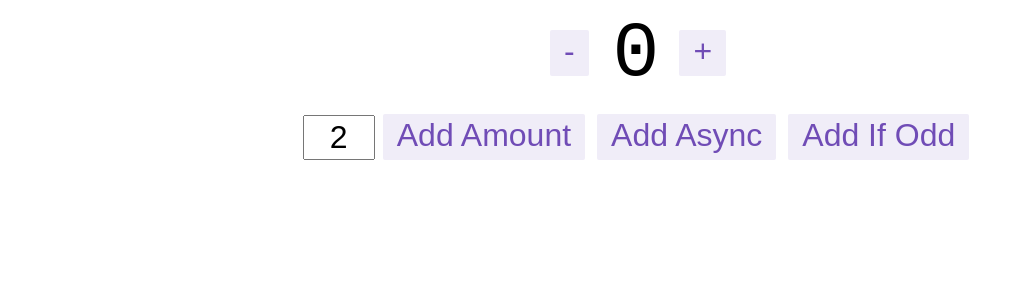
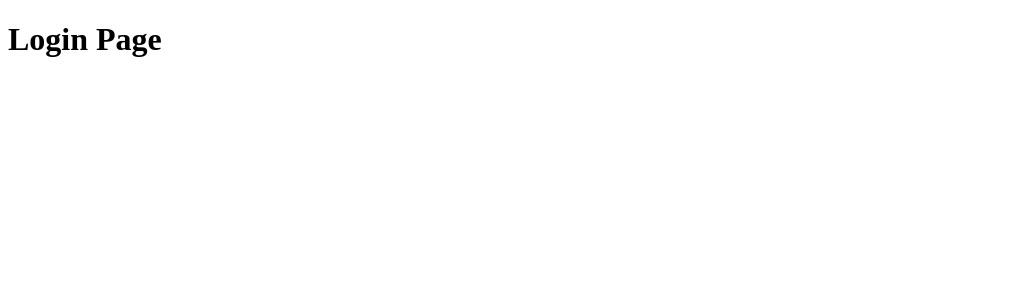
Before and after one commit to nguyendong2003/BookShop, a React (Vite) app: page /login in a window 1280 px wide. Shown: the top 300 px of the page, without its empty margins (0-1024 px from the left). Built offline with nearby package versions, Linux system fonts and the light colour scheme.

Commit message:
react router + layout + create project structure

```diff
--- a/src/App.jsx
+++ b/src/App.jsx
@@ -1,67 +1,57 @@
 import React, { useState } from 'react';
-import { useSelector, useDispatch } from 'react-redux';
 import {
-  decrement,
-  increment,
-  incrementByAmount,
-  incrementAsync,
-  incrementIfOdd,
-  selectCount,
-} from "./redux/counter/counterSlice";
-import styles from './styles/Counter.module.css';
+  createBrowserRouter,
+  RouterProvider,
+} from "react-router-dom";
+import BookPage from './pages/book';
+import ContactPage from './pages/contact';
+import LoginPage from './pages/login';
+import { Outlet } from "react-router-dom";
+import Header from './components/Header';
+import Footer from './components/Footer';
+import Home from './components/Home';
+
+
+const Layout = () => {
+  return (
+    <div className='layout-app'>
+      <Header />
+      <Outlet />
+      <Footer />
+    </div>
+  )
+}
 
 export default function App() {
-  const count = useSelector(selectCount);
-  const dispatch = useDispatch();
-  const [incrementAmount, setIncrementAmount] = useState('2');
+  const router = createBrowserRouter([
+    {
+      path: "/",
+      element: <Layout />,
+      errorElement: <div>404 not found</div>,
+      children: [
+        { index: true, element: <Home /> },
+        {
+          path: "contact",
+          element: <ContactPage />,
+        },
+        {
+          path: "book",
+          element: <BookPage />,
+        },
+      ],
+    },
 
-  const incrementValue = Number(incrementAmount) || 0;
+
+    {
+      path: "/login",
+      element: <LoginPage />,
+    },
+  ]);
+
 
   return (
-    <div>
-      <div className={styles.row}>
-        <button
-          className={styles.button}
-          aria-label="Decrement value"
-          onClick={() => dispatch(decrement())}
-        >
-          -
-        </button>
-        <span className={styles.value}>{count}</span>
-        <button
-          className={styles.button}
-          aria-label="Increment value"
-          onClick={() => dispatch(increment())}
-        >
-          +
-        </button>
-      </div>
-      <div className={styles.row}>
-        <input
-          className={styles.textbox}
-          aria-label="Set increment amount"
-          value={incrementAmount}
-          onChange={(e) => setIncrementAmount(e.target.value)}
-        />
-        <button
-          className={styles.button}
-          onClick={() => dispatch(incrementByAmount(incrementValue))}
-        >
-          Add Amount
-        </button>
-        <button
-          className={styles.asyncButton}
-          onClick={() => dispatch(incrementAsync(incrementValue))}
-        >
-          Add Async
-        </button>
-        <button
-          className={styles.button}
-          onClick={() => dispatch(incrementIfOdd(incrementValue))}
-        >
-          Add If Odd
-        </button>
-      </div>
-    </div>
-  );
+    <>
+      <RouterProvider router={router} />
+    </>
+  )
 }
--- /dev/null
+++ b/src/components/Footer/index.jsx
@@ -0,0 +1,9 @@
+const Footer = () => {
+    return (
+        <>
+            footer
+        </>
+    )
+}
+
+export default Footer;
--- /dev/null
+++ b/src/components/Header/index.jsx
@@ -0,0 +1,9 @@
+const Header = () => {
+    return (
+        <>
+            header
+        </>
+    )
+}
+
+export default Header;
--- /dev/null
+++ b/src/components/Home/index.jsx
@@ -0,0 +1,9 @@
+const Home = () => {
+    return (
+        <>
+            home
+        </>
+    )
+}
+
+export default Home;
--- /dev/null
+++ b/src/pages/book/index.jsx
@@ -0,0 +1,9 @@
+const BookPage = () => {
+    return (
+        <>
+            book page
+        </>
+    )
+}
+
+export default BookPage;
--- /dev/null
+++ b/src/pages/contact/index.jsx
@@ -0,0 +1,10 @@
+const ContactPage = () => {
+    return (
+        <>
+
+            Contact Page
+        </>
+    )
+}
+
+export default ContactPage
--- /dev/null
+++ b/src/pages/login/index.jsx
@@ -0,0 +1,10 @@
+
+const LoginPage = () => {
+    return (
+        <div>
+            <h1>Login Page</h1>
+        </div>
+    );
+}
+
+export default LoginPage;
```
